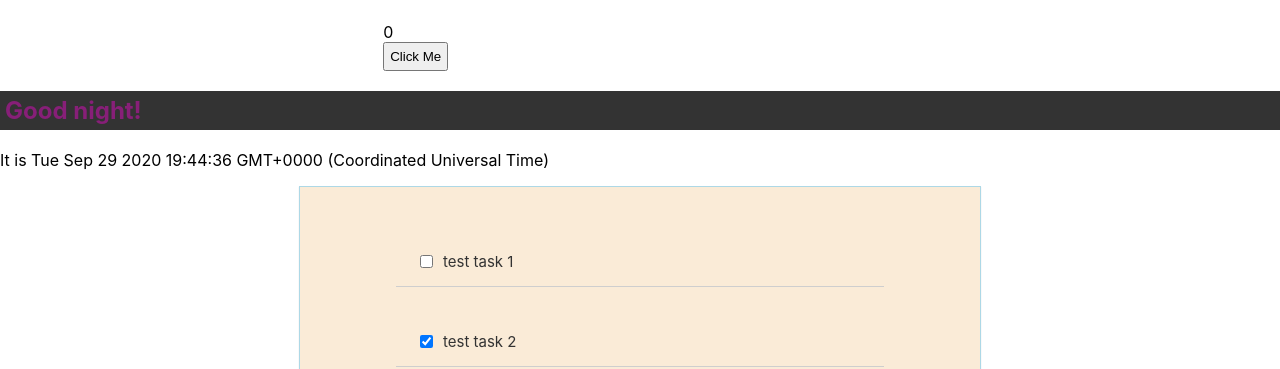
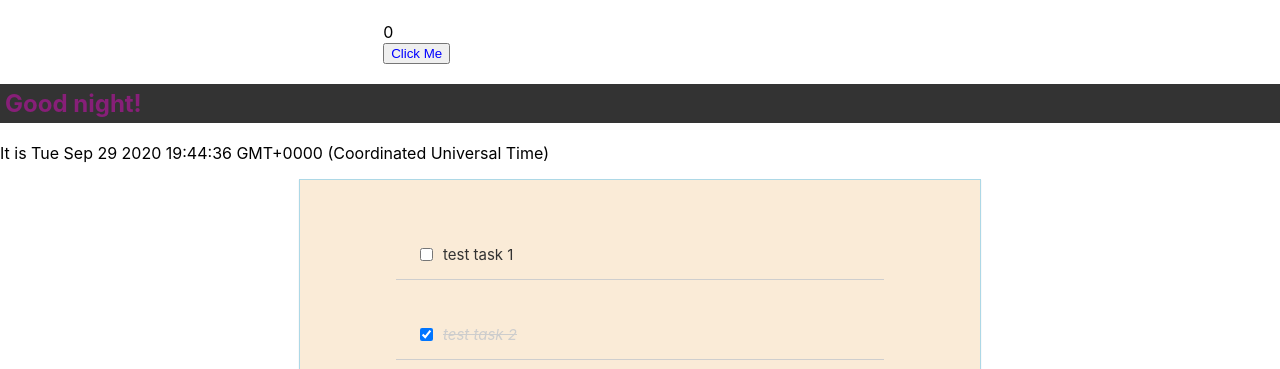
Before and after one commit to 0sorojo/Learning-React, a React (Create React App) app: page / in a window 1280 px wide. Shown: the part 583-952 px from the top of the page. Built offline with nearby package versions, Linux system fonts and the light colour scheme.

Commit message:
class conditional style rendering

```diff
--- a/src/components/EventStarter.js
+++ b/src/components/EventStarter.js
@@ -5,21 +5,26 @@ class EventStarter extends Component {
     super();
     this.state = {
       count: 0,
-      style: {
-        padding: "5px",
-        color: "black",
-      },
+      isToggled: false,
     };
     this.handleClick = this.handleClick.bind(this);
   }
+
+  redStyle = {
+    color: "red",
+  };
+
+  blueStyle = {
+    color: "blue",
+  };
 
   handleClick = () => {
     this.setState((prevState) => {
       return {
         count: prevState.count + 1,
+        isToggled: !prevState.isToggled,
       };
     });
-    console.log(this.state);
   };
 
   render() {
@@ -33,7 +38,10 @@ class EventStarter extends Component {
         <br />
         <br />
         <div>{this.state.count}</div>
-        <button onClick={this.handleClick} style={this.state.style}>
+        <button
+          onClick={this.handleClick}
+          style={this.state.isToggled ? this.redStyle : this.blueStyle}
+        >
           Click Me
         </button>
       </div>
--- a/src/components/TodoItem.js
+++ b/src/components/TodoItem.js
@@ -1,6 +1,12 @@
 import React from "react";
 
 const TodoItem = (props) => {
+  const completedStyle = {
+    fontStyle: "italic",
+    color: "#cdcdcd",
+    textDecoration: "line-through",
+  };
+
   let styles = {
     display: "flex",
     alignItems: "center",
@@ -20,7 +26,9 @@ const TodoItem = (props) => {
         checked={props.todo.completed}
         onChange={() => props.handleChange(props.todo.id)}
       ></input>
-      <p>{props.todo.task}</p>
+      <p style={props.todo.completed ? completedStyle : null}>
+        {props.todo.task}
+      </p>
     </div>
   );
 };
```
